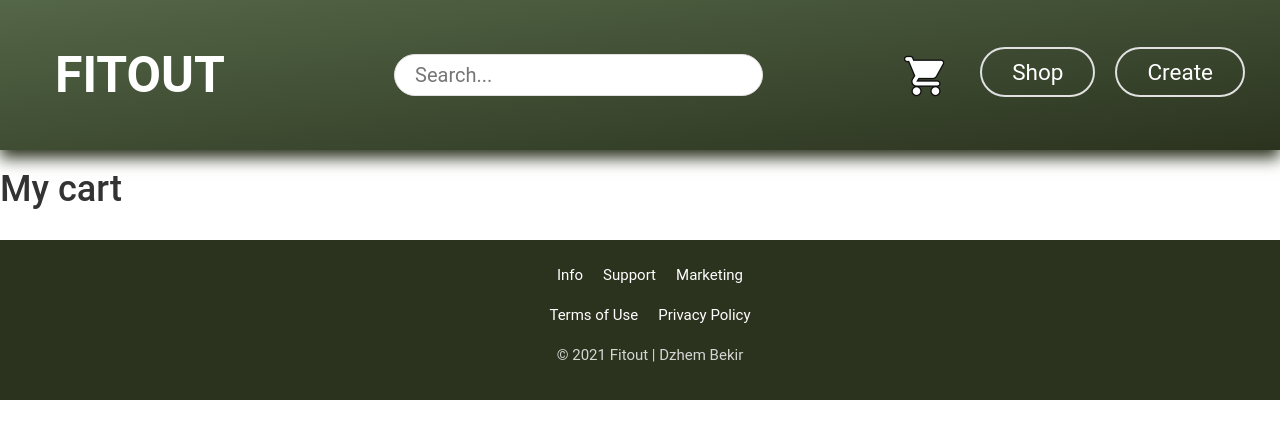
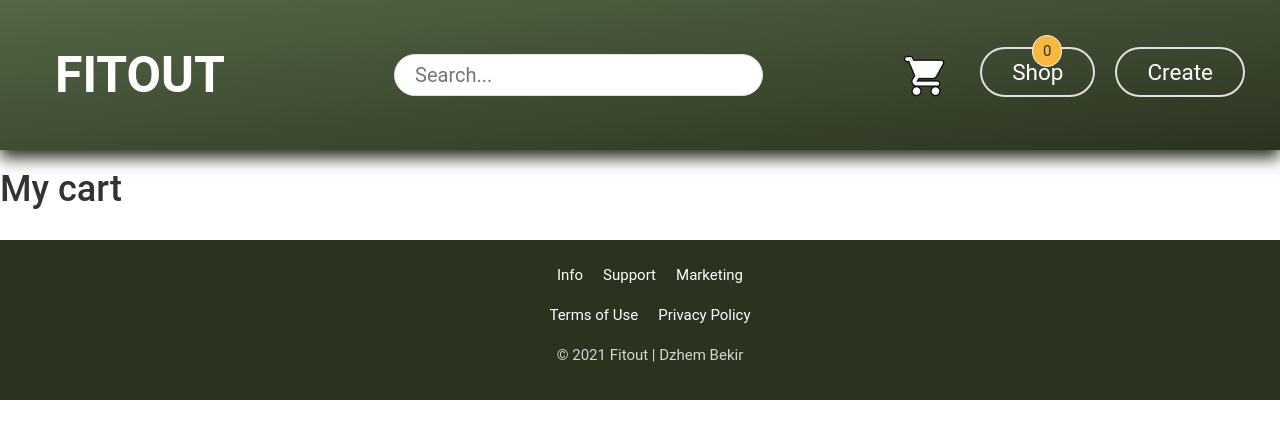
Before and after one commit to dzhembekir9/Fitout, a React (Create React App) app in the folder react-shop/: page /cart in a window 1280 px wide. Shown: the top 438 px of the page. Built offline with nearby package versions, Linux system fonts and the light colour scheme.

Commit message:
Add styling for total items in cart

```diff
--- a/react-shop/src/components/Cart/Cart.js
+++ b/react-shop/src/components/Cart/Cart.js
@@ -4,29 +4,6 @@ const Cart = (props) => {
 
     const { isOpen, cart, state } = props;
 
-    let obj = {};
-
-    let totalPriceArr = cart.map(x => Number(x.price));
-
-    const totalPrice = totalPriceArr.reduce((a, b) => a + b, 0);
-
-    for (let el in cart) {
-        if (!obj.hasOwnProperty(cart[el].id)) {
-            obj[cart[el].id] = 1;
-        }
-        else {
-            const count = obj[cart[el].id] + 1;
-            obj[cart[el].id] = count;
-        }
-    }
-
-    const arr = Object.entries(obj);
-
-    console.log(arr);
-
-    // Object.values(state).filter(x => x.id === id);
-
-    console.log(arr[0]);
 
     return (
 
@@ -34,7 +11,6 @@ const Cart = (props) => {
             {isOpen && <DropDown />}
             <h1>My cart</h1>
 
-            {arr[0] && arr.map(x => x[0])}
         </div>
     );
 }
--- a/react-shop/src/components/CartPreview/CartPreview.js
+++ b/react-shop/src/components/CartPreview/CartPreview.js
@@ -25,7 +25,7 @@ const CartPreview = (props) => {
     const arr = Object.entries(obj);
 
     return (
-        <div style={{display: 'flex', flexDirection: 'column', position: 'absolute', top: '120px', right: '100px'}}>
+        <div style={{display: 'flex', flexDirection: 'column', position: 'absolute', top: '120px', right: '130px'}}>
             <div style={{overflowY: 'scroll', maxHeight: '300px'}}>
                 {arr[0] && arr.map(x => <ItemPreview state={state} key={x[0]} id={x[0]} quantity={x[1]}/>) }
             </div>
--- a/react-shop/src/components/Create/Create.js
+++ b/react-shop/src/components/Create/Create.js
@@ -39,7 +39,7 @@ const Create = (props) => {
             })
         }
         else {
-            alert('Please, fill in all fields (except url)');
+            alert('Please, fill in all fields (except url and size)');
         }
 
 
--- a/react-shop/src/components/Item/Item.js
+++ b/react-shop/src/components/Item/Item.js
@@ -4,7 +4,7 @@ from '../../utilities/Item/StyledItem'
 
 const Item = (props) => {
 
-    const { handleDelete, id, cart, setCart, state } = props;
+    const { handleDelete, id, cart, setCart, state, setItemsInCart } = props;
 
     const linkStyle = {
         textDecoration: 'none',
@@ -40,7 +40,10 @@ const Item = (props) => {
             </Link>
 
             <StyledItemActionsWrapper>
-                <StyledItemAction onClick={handleAddToCart}>Add to Cart</StyledItemAction>
+                <StyledItemAction onClick={() => {
+                    handleAddToCart();
+                    setItemsInCart(prev => prev + 1);
+                }}>Add to Cart</StyledItemAction>
                 <StyledItemAction onClick={handleDelete}>Delete Item</StyledItemAction>
             </StyledItemActionsWrapper>
 
--- a/react-shop/src/containers/Home/Home.js
+++ b/react-shop/src/containers/Home/Home.js
@@ -14,6 +14,7 @@ const Home = (props) => {
     const { isOpen, setIsOpen, displayFooter } = props;
     const [cart, setCart] = useState([]);
     const [isCartOpen, setIsCartOpen] = useState(false);
+    const [itemsInCart, setItemsInCart] = useState(0);
 
     return (
         <div>
@@ -27,6 +28,7 @@ const Home = (props) => {
                 isCartOpen={isCartOpen}
                 setIsCartOpen={setIsCartOpen}
                 cart={cart}
+                itemsInCart={itemsInCart}
             />
             {props.page === 'home' ?
             <MainContent
@@ -35,8 +37,9 @@ const Home = (props) => {
                 isPending={isPending}
                 setIsPending={setIsPending}
                 isOpen={isOpen}
+                cart={cart}
                 setCart={setCart}
-                cart={cart}
+                setItemsInCart={setItemsInCart}
             />
             : props.page === 'create' ?
             <Create
--- a/react-shop/src/containers/MainContent/MainContent.js
+++ b/react-shop/src/containers/MainContent/MainContent.js
@@ -11,7 +11,7 @@ const MainContent = (props) => {
 
     const url = 'https://fitout-shop-default-rtdb.firebaseio.com/.json';
 
-    const { isOpen } = props;
+    const { isOpen, setItemsInCart } = props;
     const history = useHistory();
 
     useEffect(() => {
@@ -36,6 +36,7 @@ const MainContent = (props) => {
                 Object.entries(props.state).map(x =>
                 <div key={x[1].id} className="col-lg-4 col-md-6 col-sm-6 col-xs-12">
                     <Item
+                        setItemsInCart={setItemsInCart}
                         cart={props.cart}
                         setCart={props.setCart}
                         state={props.state}
--- a/react-shop/src/containers/Navbar/Navbar.js
+++ b/react-shop/src/containers/Navbar/Navbar.js
@@ -1,4 +1,4 @@
-import { default as StyledNavbar, StyledImg } from "../../utilities/Navbar/StyledNavbar"
+import { default as StyledNavbar, StyledImg, StyledItemsQuantity } from "../../utilities/Navbar/StyledNavbar"
 import Logo from "../../components/Logo/Logo"
 import NavbarButton from "../../components/NavbarButton/NavbarButton"
 import SearchBar from "../../components/SearchBar/SearchBar"
@@ -12,7 +12,7 @@ import CartPreview from '../../components/CartPreview/CartPreview'
 
 const Navbar = (props) => {
 
-  const { state, isOpen, setIsOpen, isCartOpen, setIsCartOpen, cart } = props;
+  const { state, isOpen, setIsOpen, isCartOpen, setIsCartOpen, cart, itemsInCart } = props;
 
   return (
     <StyledNavbar>
@@ -22,6 +22,7 @@ const Navbar = (props) => {
       </StyledLink>
       <SearchBar state={props.state} handleSetState={props.handleSetState}/>
       <div>
+        <StyledItemsQuantity>{itemsInCart}</StyledItemsQuantity>
         <StyledImg onClick={() => isCartOpen ? setIsCartOpen(false) : setIsCartOpen(true)} src={cartImg} alt="cart"/>
         {isCartOpen && <CartPreview setIsCartOpen={setIsCartOpen} state={state} cart={cart} />}
         <StyledLink to="/shop">
--- a/react-shop/src/utilities/Navbar/StyledNavbar.js
+++ b/react-shop/src/utilities/Navbar/StyledNavbar.js
@@ -16,11 +16,17 @@ export const StyledImg = styled.img`
     margin-right: 20px;
     cursor: pointer;
     transition: 0.3s;
+`;
 
-    &:hover {
-        opacity: 0.7;
-        transition: 0.3s;
-    }
+export const StyledItemsQuantity = styled.div`
+    position: absolute;
+    border: 1px solid whitesmoke;
+    border-radius: 50px;
+    background-color: #fab73d;
+    color: #2b331f;
+    top: 35px;
+    right: 17%;
+    padding: 0 10px;
 `;
 
 export default StyledNavbar;
```
